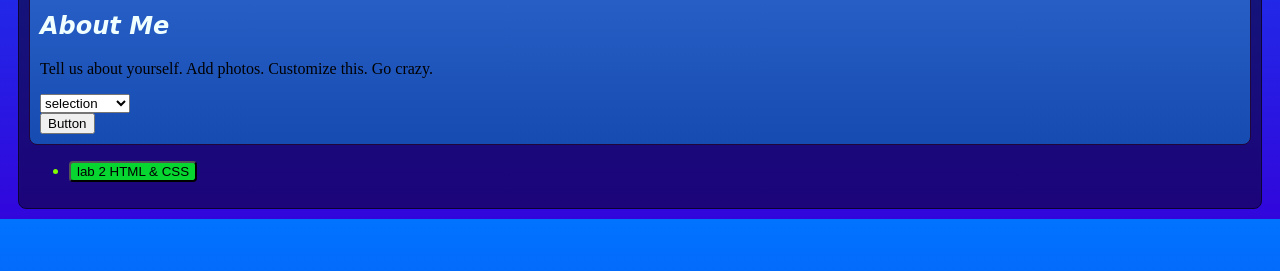
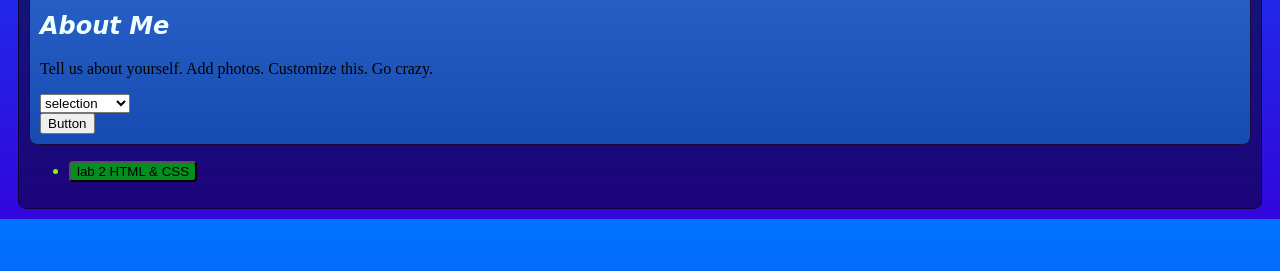
Before and after one commit to yrblueberries/art101, a plain HTML site: page index.html in a window 1280 px wide. In both pictures the pointer is over the input "lab 2 HTML & CSS". Shown: the part 489-760 px from the top of the page. Drawn offline with Linux system fonts and the light colour scheme.

Commit message:
button hover

```diff
--- a/css/homepage.css
+++ b/css/homepage.css
@@ -17,3 +17,7 @@
   background-color: #07d631;
 
   }
+  .button:hover{
+    background-color: #038f1f;
+
+    }
```
